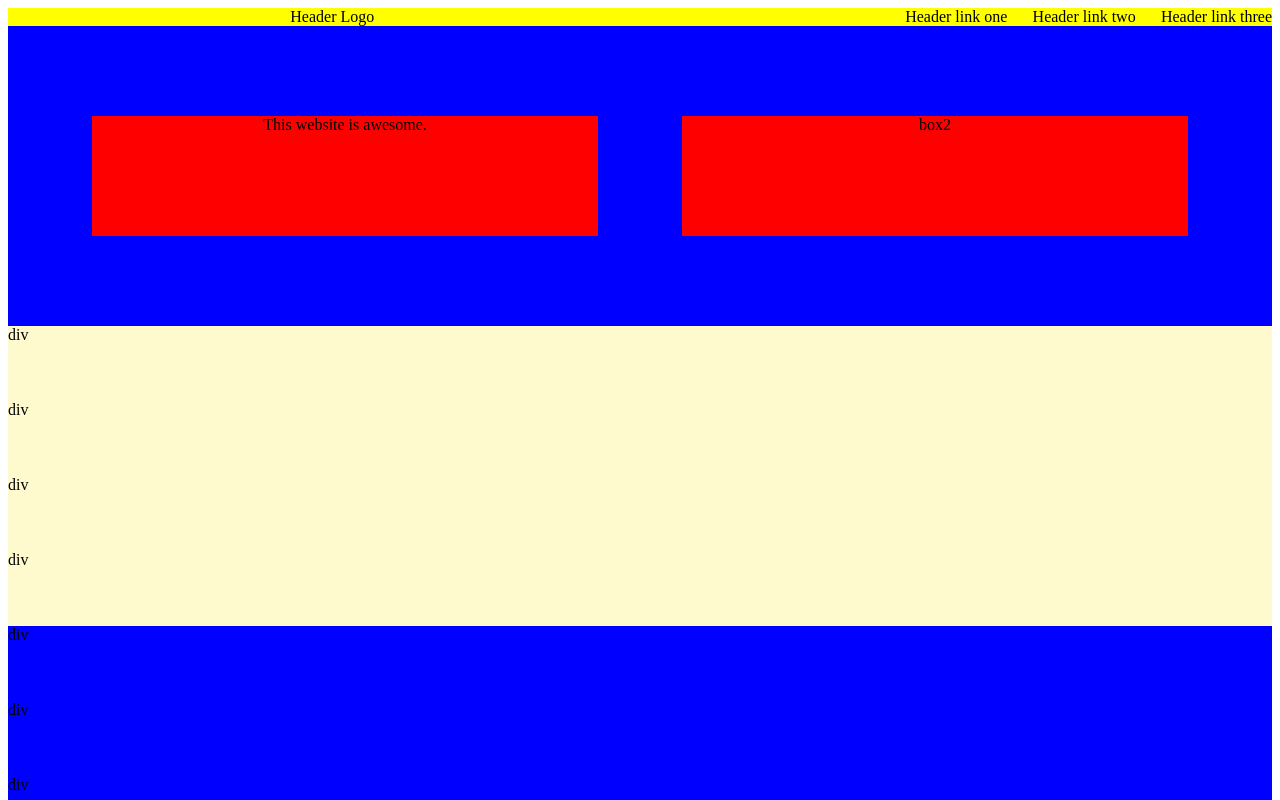
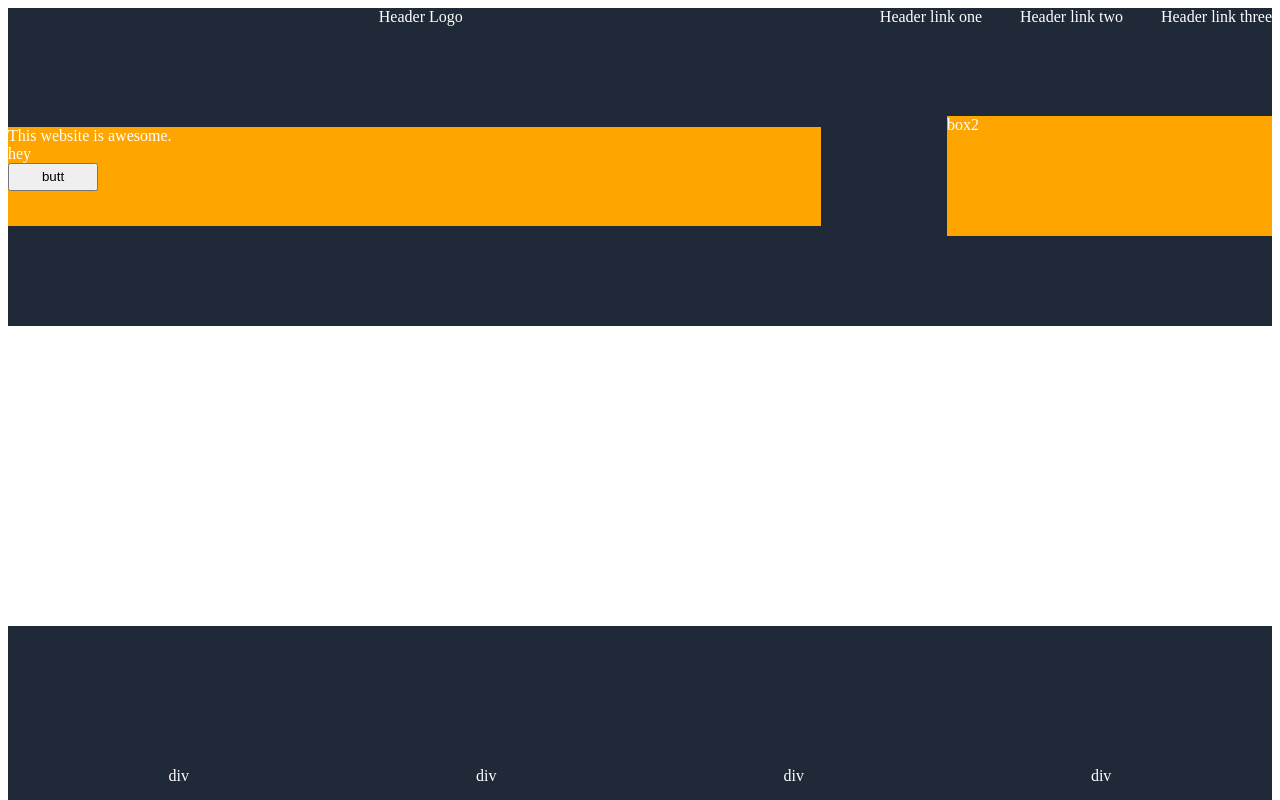
Before and after one commit to dfrxo/FlexboxWebsite, a plain HTML site: page index.html in a window 1280 px wide. Shown: the top 800 px of the page. Drawn offline with Linux system fonts and the light colour scheme; files that its build step writes are made by us from their sources; files whose address does not match are found by name.

Commit message:
Redid styles.css as styless.css. Created header and split website into four.

```diff
--- a/index.html
+++ b/index.html
@@ -4,25 +4,29 @@
     <meta charset="UTF-8">
     <meta name="viewport" content="width=device-width, initial-scale=1.0">
     <title>Document</title>
-    <link rel="stylesheet" href = "/Users/df/repos/flexbox-website/FlexboxWebsite/styles.css"/>
+    <link rel="stylesheet" href = "/Users/df/repos/flexbox-website/FlexboxWebsite/styless.css"/>
  </head>
  <body>
-    <div1 id = "header">
-        <div1 id = "leftHeader">Header Logo</div1>
-        <div1>Header link one</div1>
-        <div1>Header link two</div1>
-        <div1>Header link three</div1>
-    </div1>
+    <div id = "header">
+        <div id = "leftHeader">Header Logo</div>
+        <div>Header link one</div>
+        <div>Header link two</div>
+        <div>Header link three</div>
+    </div>
     <div class = "first">
-        <div class = "box">This website is awesome.</div>
+        <div class = "box" id = "triple">
+            <div>This website is awesome.</div>
+            <div>hey</div>
+            <button id = "button">butt</button>
+        </div>
         <div class = "box">box2</div>
     </div>
     <div class = "second">
 
-        <div>div</div>
-        <div>div</div>
-        <div>div</div>
-        <div>div</div>
+        <!-- <h3 id = "boxHeader">div</h3> -->
+        <div1 class = "box">div</div1>
+        <div1 class = "box">div</div1>
+        <div1 class = "box">div</div1>
     </div>
     <div class = "third">
         <div>div</div>
@@ -31,7 +35,7 @@
         <div>div</div>
     </div>
     <div class = "fourth">
-        <div>div</div>
+        <div >div</div>
         <div>div</div>
         <div>div</div>
         <div>div</div>
--- /dev/null
+++ b/styless.css
@@ -0,0 +1,44 @@
+body{
+    display:flex;
+    flex-direction: column;
+    color:white;
+}
+#leftHeader{
+    margin-right:30%;
+}
+#header{
+    background-color: #1F2937;
+    display:flex;
+    gap:3%;
+    justify-content: flex-end;
+}
+.first, .third{
+    height:300px;
+    width:100%;
+    background-color: #1F2937;
+    display:flex;
+    gap:10%;
+    justify-content: space-evenly;
+    align-items: center;
+}
+#triple{
+    width:100%;
+    height:33%;
+    display:flex;
+    flex-flow: column wrap;
+}
+#button{
+    width:90px;
+    height:28px;
+}
+.first .box{
+    display:flex;
+    height:40%;
+    width: 40%;
+    background: orange;
+}
+
+.second, .fourth{
+    height:300px;
+    width:100%;
+}
```
